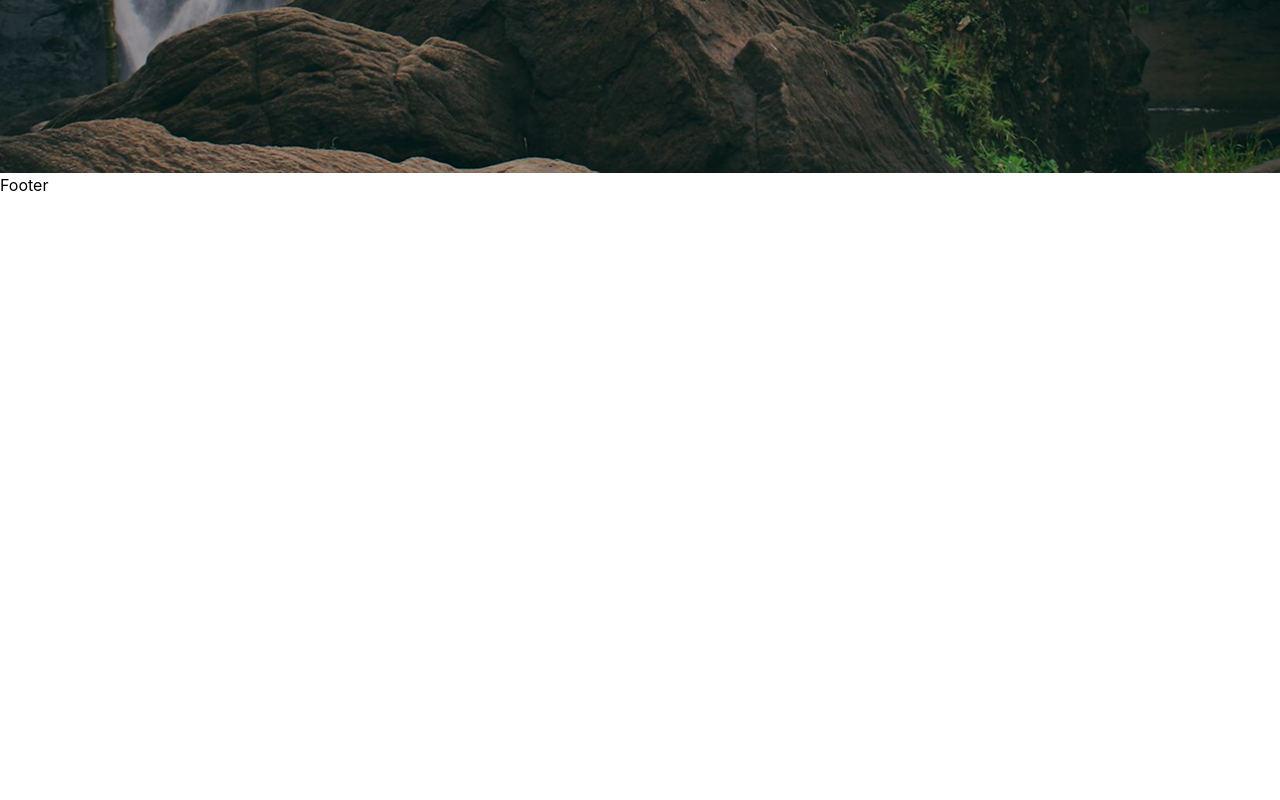
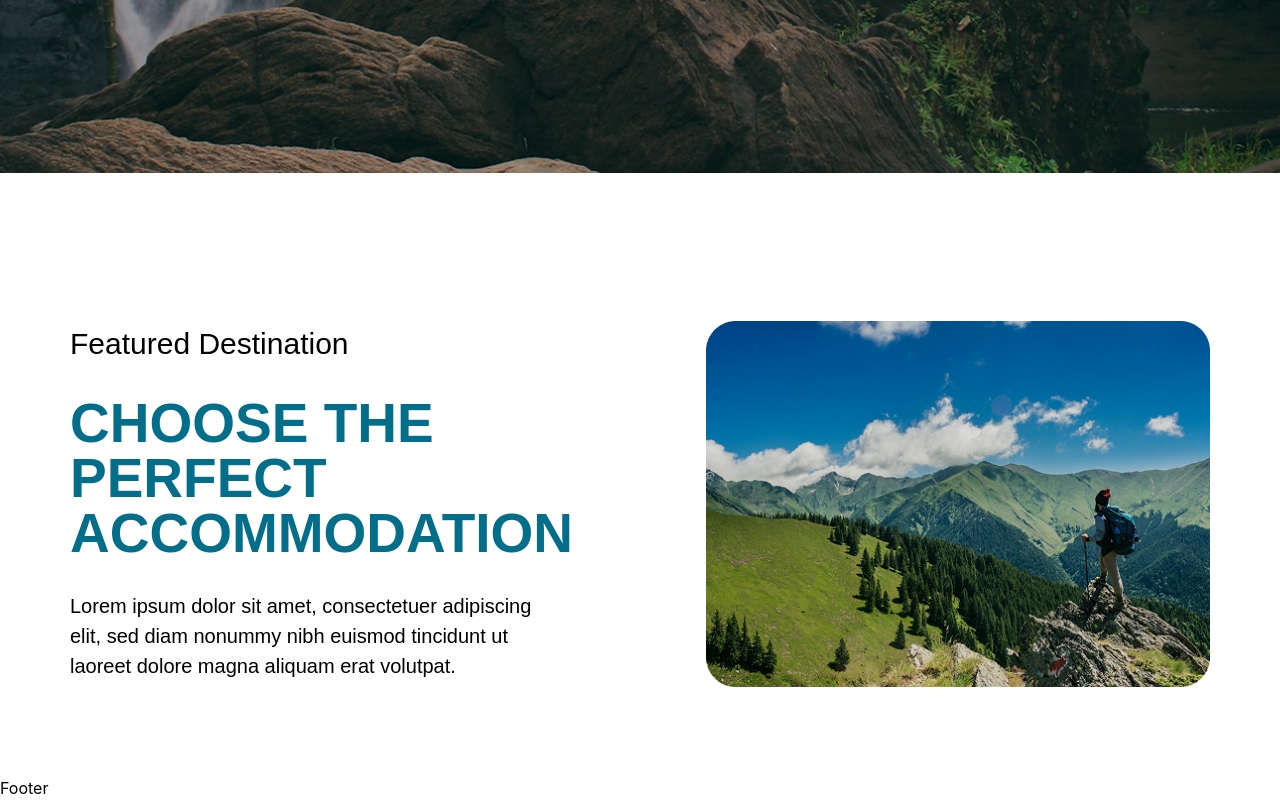
Before and after one commit to shoumen-shomu/travel, a React (Vite) app: page / in a window 1280 px wide. Shown: the part 778-1578 px from the top of the page. Before the commit the page ends 975 px from the top, so only its background shows below. Built offline with nearby package versions, Linux system fonts and the light colour scheme.

Commit message:
Featured section

```diff
--- a/src/App.jsx
+++ b/src/App.jsx
@@ -11,6 +11,9 @@ function App() {
  <Routes>
   <Route path ="/" element={<RootLayout/>}>
   <Route index element={<Home/>}/>
+  {/* <Route index element={<Home/>}/>
+  <Route index element={<Home/>}/>
+  <Route index element={<Home/>}/> */}
   </Route>
   </Routes>
   </>
--- /dev/null
+++ b/src/components/data/FeaturedData.jsx
@@ -0,0 +1,10 @@
+import featuredImg from "../../assets/featuredImg.png"
+export const featuredData = {
+
+    label : "Featured Destination",
+    title : "Choose the perfect accommodation",
+    description :"Lorem ipsum dolor sit amet, consectetuer adipiscing elit, sed diam nonummy nibh euismod tincidunt ut laoreet dolore magna aliquam erat volutpat.",
+    image : featuredImg,
+    imageAlt : "Featured accommodation"
+
+}
--- a/src/layouts/home/Banner.jsx
+++ b/src/layouts/home/Banner.jsx
@@ -15,7 +15,7 @@ const Banner = () => {
             CHOOSE <br />
             THE PERFECT <br /> DESTINATIONS.
           </h1>
-          <p className="font-mont font-normal text-[20px] text-white mb-11.25">
+          <p className="font-mont font-normal text-[20px] text-white mb-11.25 w-[713px]">
             Lorem ipsum dolor sit amet, consectetuer adipiscing elit, sed diam
             nonummy nibh euismod tincidunt ut laoreet dolore magna aliquam erat
             volutpat. Ut wisi enim ad minim veniam, quis nostrud exerci tation.
--- /dev/null
+++ b/src/layouts/home/Featured.jsx
@@ -0,0 +1,33 @@
+import React from "react";
+import Container from "../../components/common/Container";
+import featuredimg from "../../assets/featuredImg.png"
+
+const Featured = ({data}) => {
+    const {label,title,description,image,imageAlt} = data
+  return (
+    <>
+      <section className="mt-37 mb-22.25">
+        <Container>
+          <div className="flex gap-20.5">
+            <div className="">
+              <h3 className="font-mont font-normal text-[30px] text-[#000000]">
+              {label}
+              </h3>
+              <h2 className="max-w-139.5 font-mont font-bold text-[55px] text-[#036E8A] uppercase leading-none my-[30px]">
+                {title}
+              </h2>
+              <p className="font-mont font-normal text-[20px] text-[#000000] w-120.25">
+               {description}
+              </p>
+            </div>
+            <div className="">
+                <img src={image} alt={imageAlt} />
+            </div>
+          </div>
+        </Container>
+      </section>
+    </>
+  );
+};
+
+export default Featured;
--- a/src/pages/Home.jsx
+++ b/src/pages/Home.jsx
@@ -1,9 +1,18 @@
+
+import { featuredData } from "../components/data/FeaturedData";
 import Banner from "../layouts/home/Banner";
+import Featured from "../layouts/home/Featured";
+
+
 
 const Home = () => {
   return (
     <>
       <Banner />
+      <Featured data={featuredData}/>
+
+
+
     </>
   );
 };
```
Also changed, not shown: src/assets/featuredImg.png (added).
